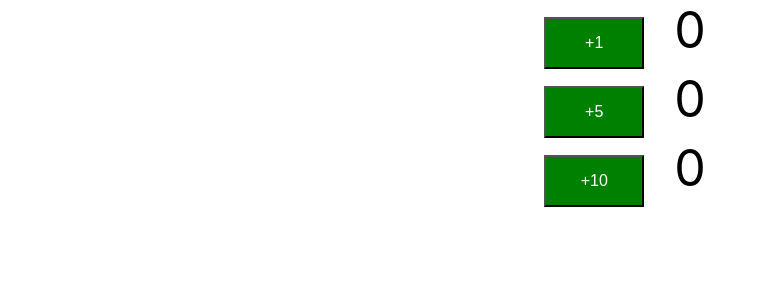
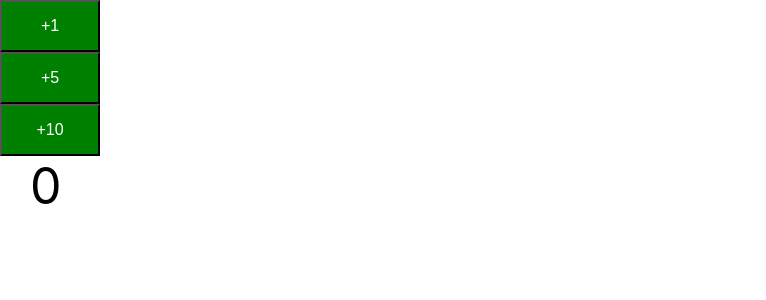
Before and after one commit to codragon2020/full-stack-with-react-and-spring-boot, a React (Create React App) app in the folder frontend/todo-app/: page / in a window 1280 px wide. Shown: the top 300 px of the page, without its empty margins (0-766 px from the left). Built offline with nearby package versions, Linux system fonts and the light colour scheme.

Commit message:
Creating Counter class, bringing State and increment into the Counter parent

```diff
--- a/frontend/todo-app/src/App.js
+++ b/frontend/todo-app/src/App.js
@@ -5,10 +5,8 @@ import './App.css';
 class App extends Component {
   render() {
     return (
-      <div className="App">
-        <Counter by={1}/>
-        <Counter by={5}/>
-        <Counter by={10}/>
+      <div className="counter">
+        <Counter/>
       </div>
     );
   }
--- a/frontend/todo-app/src/components/counter/Counter.jsx
+++ b/frontend/todo-app/src/components/counter/Counter.jsx
@@ -3,41 +3,67 @@ import PropTypes from 'prop-types';
 import './Counter.css';
 
 class Counter extends Component {
+	constructor() {
+		super();
+		this.state = {
+			counter: 0,
+		};
+		this.increment = this.increment.bind(this);
+	}
 
+	render() {
+		return (
+			<div className="counter">
+				<CounterButton by={1} incrementMethod={this.increment} />
+				<CounterButton by={5} incrementMethod={this.increment} />
+				<CounterButton by={10} incrementMethod={this.increment} />
+				<span className="count">{this.state.counter}</span>
+			</div>
+		);
+	}
+
+	increment(by) {
+		//console.log(`increment from parent - ${by}`)
+		this.setState((prevState) => {
+			return { counter: prevState.counter + by };
+		});
+	}
+}
+
+class CounterButton extends Component {
 	//Define the initial state in a constructor
 	constructor() {
 		super();
 		this.state = {
-            counter : 0
-        }
+			counter: 0,
+		};
 
 		this.increment = this.increment.bind(this);
 	}
 
 	render() {
 		return (
-			<div className="firstComponent">
+			<div className="counter">
 				<button onClick={this.increment}>+{this.props.by}</button>
-				<span className="count">{this.state.counter}</span>
 			</div>
 		);
 	}
 
 	increment() {
-        //console.log('increment');
 		this.setState({
-            counter: this.state.counter + this.props.by
-        })
+			counter: this.state.counter + this.props.by,
+		});
+		this.props.incrementMethod(this.props.by);
 	}
 }
 
-Counter.defaultProps = {
-    by : 1
-}
+CounterButton.defaultProps = {
+	by: 1,
+};
 
-//Ensure that the Counter prop will be a number
-Counter.propTypes = {
-    by : PropTypes.number
-}
+//Ensure that the CounterButton prop will be a number
+CounterButton.propTypes = {
+	by: PropTypes.number,
+};
 
 export default Counter;
```
Lines whose indentation alone changed are shown as unchanged.
